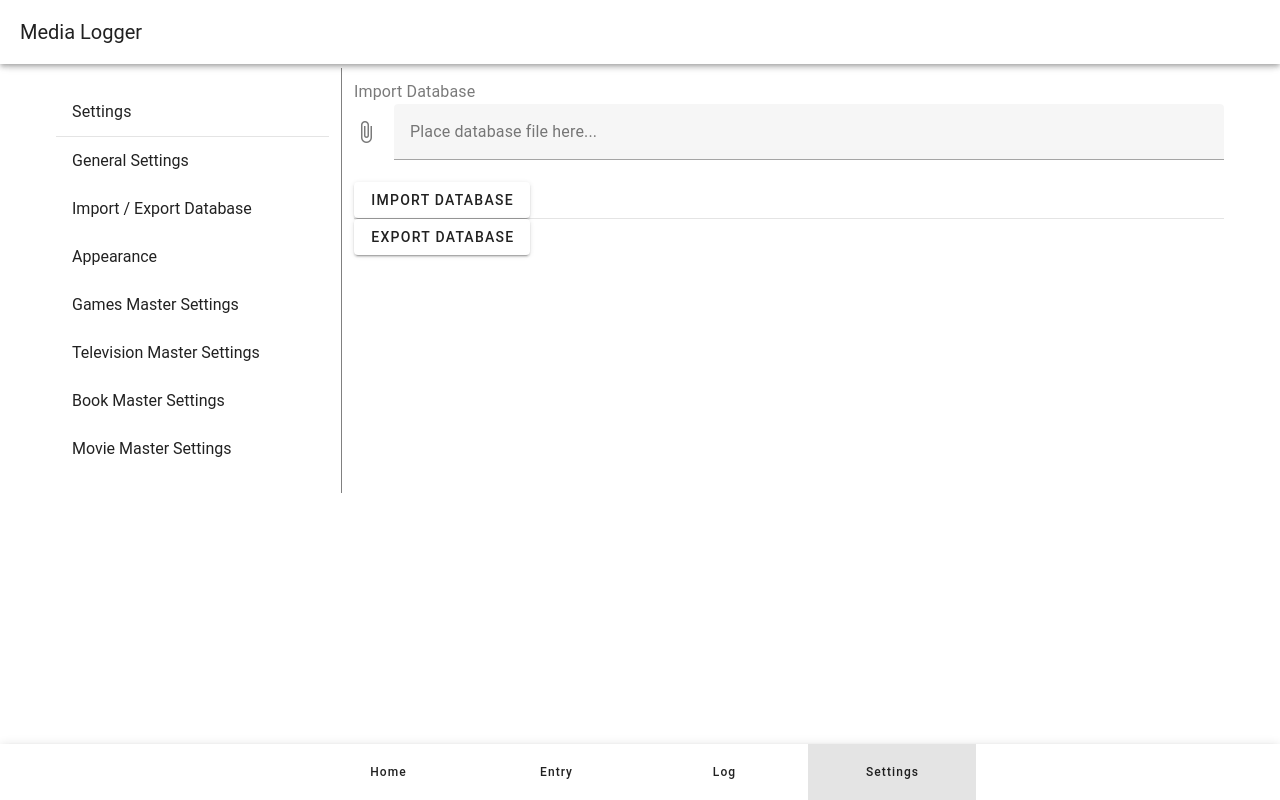
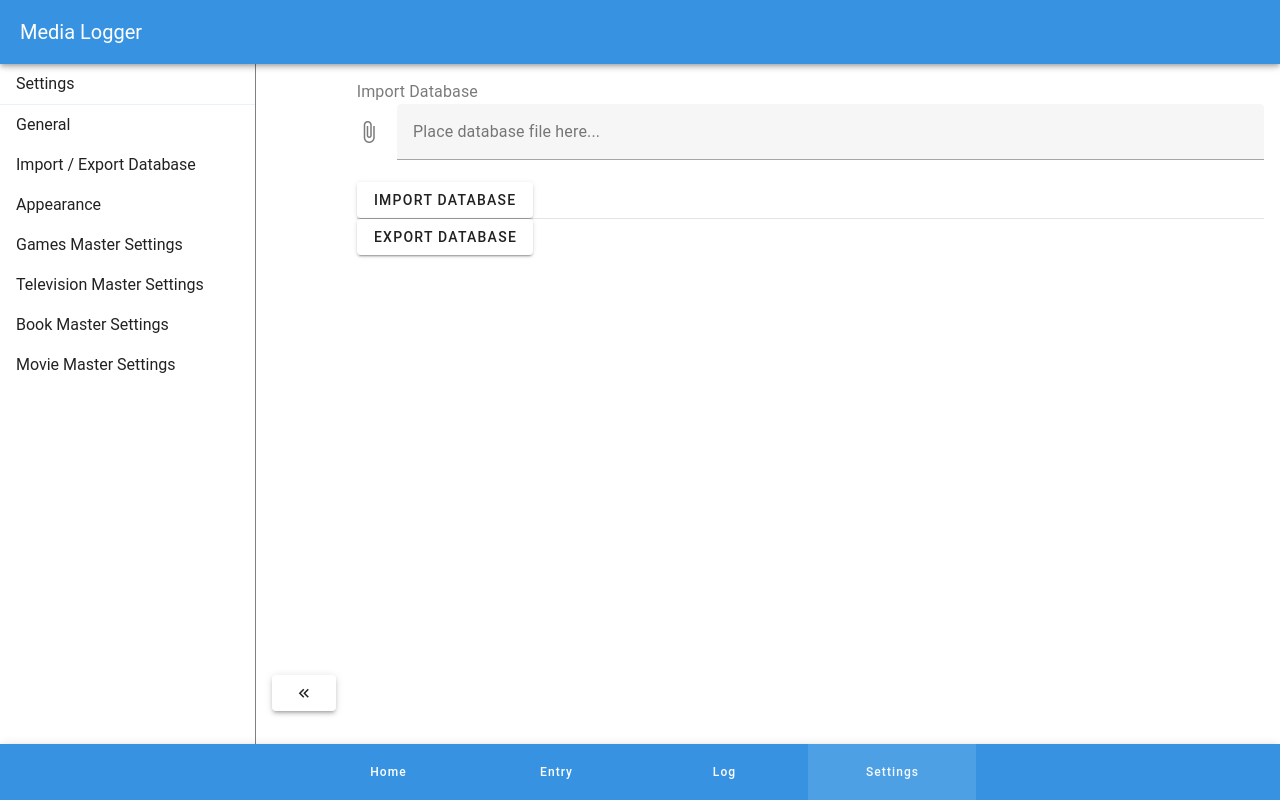
Before and after one commit to solo-nko/MediaLoggerPWA, a Vue app: page /settings in a window 1280 px wide. Built offline with nearby package versions, Linux system fonts and the light colour scheme.

Commit message:
Work on settings, styling and color theming

```diff
--- a/package.json
+++ b/package.json
@@ -30,6 +30,7 @@
     "@vitejs/plugin-vue": "^5.0.4",
     "prettier": "^3.3.3",
     "sass-embedded": "^1.79.4",
+    "sass-loader": "^16.0.2",
     "typescript": "^5.2.2",
     "vite": "^5.2.10",
     "vite-plugin-pwa": "^0.20.5",
--- a/src/App.vue
+++ b/src/App.vue
@@ -4,12 +4,19 @@ import { RouterView } from 'vue-router';
 
 <template>
 	<VApp>
-		<VAppBar title="Media Logger"></VAppBar>
+		<VAppBar color="primary">
+			<VAppBarTitle>Media Logger</VAppBarTitle>
+		</VAppBar>
+
 		<VMain id="content-area">
-			<RouterView></RouterView>
+			<RouterView v-slot="{ Component }">
+				<KeepAlive>
+					<Component :is="Component"></Component>
+				</KeepAlive>
+			</RouterView>
 		</VMain>
 
-		<VBottomNavigation grow>
+		<VBottomNavigation grow bg-color="primary" color="textOnColor" order="-1" tag="footer">
 			<VBtn :to="{ name: 'Home' }">Home</VBtn>
 			<VBtn :to="{ name: 'Entry' }">Entry</VBtn>
 			<VBtn :to="{ name: 'Database' }">Log</VBtn>
--- a/src/main.ts
+++ b/src/main.ts
@@ -4,11 +4,13 @@ import App from './App.vue';
 
 // vuetify
 import 'vuetify/styles';
+// import './style/style.scss'
 import { createVuetify } from 'vuetify';
 import '@mdi/font/css/materialdesignicons.css';
 import { aliases, mdi } from 'vuetify/iconsets/mdi';
 import * as components from 'vuetify/components';
 import * as directives from 'vuetify/directives';
+import { standardDarkTheme, standardLightTheme } from './style/Themes.ts';
 
 import { router } from './router.ts';
 
@@ -21,6 +23,13 @@ const vuetify = createVuetify({
 			mdi
 		}
 	},
+	theme: {
+		defaultTheme: 'light1',
+		themes: {
+			light1: standardLightTheme,
+			dark1: standardDarkTheme
+		}
+	},
 	components,
 	directives
 });
--- a/src/style/Themes.ts
+++ b/src/style/Themes.ts
@@ -1,14 +1,15 @@
 import { type ThemeDefinition } from 'vuetify';
 
-const normalLightTheme: ThemeDefinition = {
+export const standardLightTheme: ThemeDefinition = {
 	dark: false,
 	colors: {
-		background: '#051842',
+		background: '#ffffff',
 		surface: '#FFFFFF',
-		primary: '#0a81ce',
+		primary: '#3793e1',
 		secondary: '#03DAC6',
-		accent: '#00BCD4',
-		text: '#000000',
+		accent: '#eccb5b',
+		text: '#08275d',
+		textOnColor: '#f6f9ff',
 		error: '#B00020',
 		info: '#2196F3',
 		success: '#4CAF50',
@@ -16,7 +17,7 @@ const normalLightTheme: ThemeDefinition = {
 	}
 };
 
-const normalDarkTheme: ThemeDefinition = {
+export const standardDarkTheme: ThemeDefinition = {
 	dark: true,
 	colors: {
 		background: '#051842',
@@ -31,5 +32,3 @@ const normalDarkTheme: ThemeDefinition = {
 		warning: '#FB8C00'
 	}
 };
-
-export const Themes: ThemeDefinition[] = [normalDarkTheme, normalLightTheme];
--- a/src/views/HomeView.vue
+++ b/src/views/HomeView.vue
@@ -118,8 +118,14 @@ function editEntry(entryInfo, dialogType = 'Game') {
 </script>
 
 <template>
-	<h1>Welcome to the Media Logger!</h1>
-	<VContainer>
+	<VContainer height="100%">
+		<VRow id="intro-text">
+			<h1>Welcome to the Media Logger!</h1>
+			<p>
+				This app allows you to keep track of your ongoing media. You can input games, movies,
+				television/anime, and books.
+			</p>
+		</VRow>
 		<VRow justify="space-around">
 			<!-- Games -->
 			<VCard>
@@ -199,4 +205,11 @@ function editEntry(entryInfo, dialogType = 'Game') {
 .item-title {
 	font-weight: bold;
 }
+
+#intro-text {
+	justify-content: center;
+	text-align: center;
+	width: 100%;
+	margin: 1rem 0;
+}
 </style>
--- a/src/views/SettingsView.vue
+++ b/src/views/SettingsView.vue
@@ -2,7 +2,7 @@
 import ImportExport from '../components/settings/ImportExport.vue';
 import AppearanceSettings from '../components/settings/AppearanceSettings.vue';
 import GeneralSettings from '../components/settings/GeneralSettings.vue';
-import { ref } from 'vue';
+import { computed, ref } from 'vue';
 
 const currentTab = ref('ImportExport');
 const settingsTabs = {
@@ -10,24 +10,36 @@ const settingsTabs = {
 	AppearanceSettings,
 	GeneralSettings
 };
+
+const showSettingsDrawer = ref(true);
+
+const iconType = computed(() => {
+	return showSettingsDrawer.value ? 'mdi-chevron-double-left' : 'mdi-chevron-double-right';
+});
 </script>
 
 <template>
+	<VNavigationDrawer id="settings-drawer" v-model="showSettingsDrawer">
+		<VListItem>
+			<span>Settings</span>
+		</VListItem>
+		<VDivider color="primary"></VDivider>
+		<VListItem link @click="currentTab = 'GeneralSettings'">General</VListItem>
+		<VListItem link @click="currentTab = 'ImportExport'">Import / Export Database</VListItem>
+		<VListItem link @click="currentTab = 'AppearanceSettings'">Appearance</VListItem>
+		<VListItem>Games Master Settings</VListItem>
+		<VListItem>Television Master Settings</VListItem>
+		<VListItem>Book Master Settings</VListItem>
+		<VListItem>Movie Master Settings</VListItem>
+	</VNavigationDrawer>
 	<VContainer height="100%">
-		<VRow>
-			<VCol id="settings-drawer" cols="3">
-				<VList>
-					<VListItem title="Settings"></VListItem>
-					<VDivider></VDivider>
-					<VListItem link @click="currentTab = 'GeneralSettings'">General Settings</VListItem>
-					<VListItem link @click="currentTab = 'ImportExport'">Import / Export Database</VListItem>
-					<VListItem link @click="currentTab = 'AppearanceSettings'">Appearance</VListItem>
-					<VListItem>Games Master Settings</VListItem>
-					<VListItem>Television Master Settings</VListItem>
-					<VListItem>Book Master Settings</VListItem>
-					<VListItem>Movie Master Settings</VListItem>
-				</VList>
+		<VRow class="settings">
+			<VCol cols="1" align-self="end">
+				<VFab @click="showSettingsDrawer = !showSettingsDrawer" order="-2">
+					<VIcon>{{ iconType }}</VIcon>
+				</VFab>
 			</VCol>
+
 			<VCol>
 				<Component :is="settingsTabs[currentTab]"></Component>
 			</VCol>
@@ -43,4 +55,8 @@ const settingsTabs = {
 #settings-drawer {
 	border-right: solid 1px gray;
 }
+
+.settings {
+	height: 100%;
+}
 </style>
```
Also changed, not shown: 1 other file (tests, documents, lock files or other folders).
